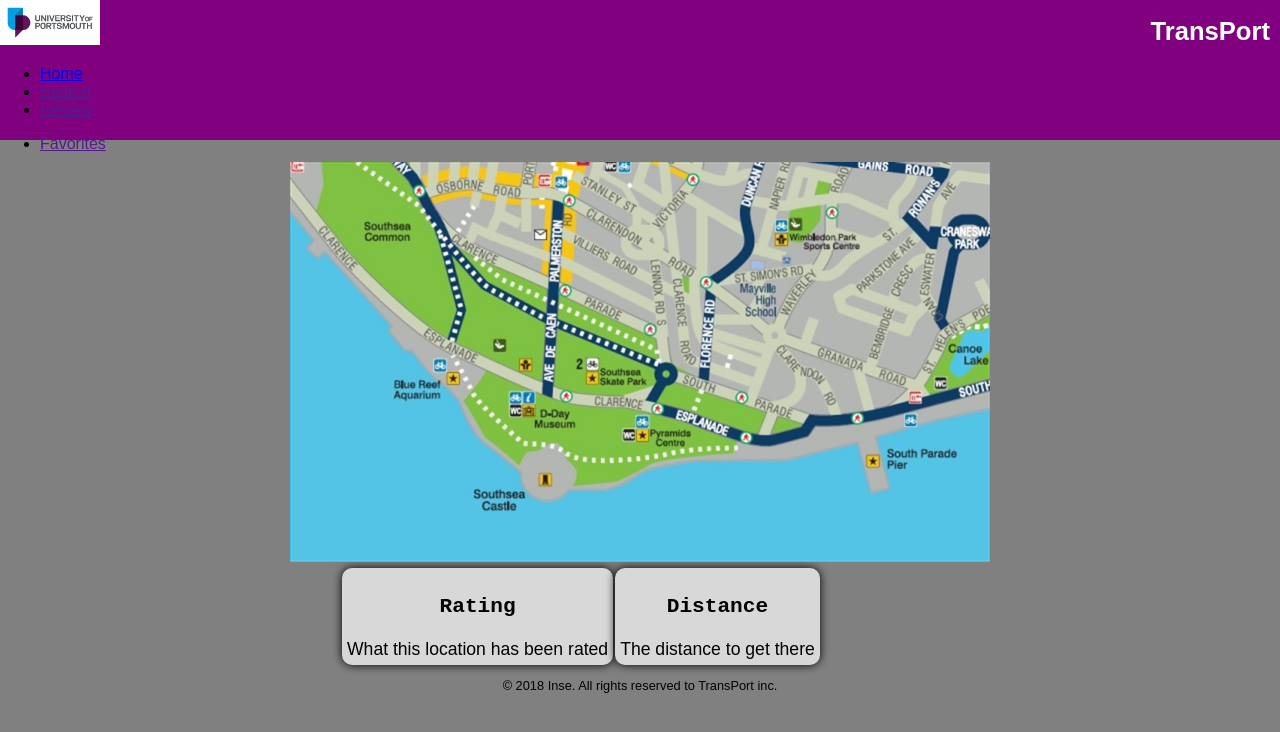
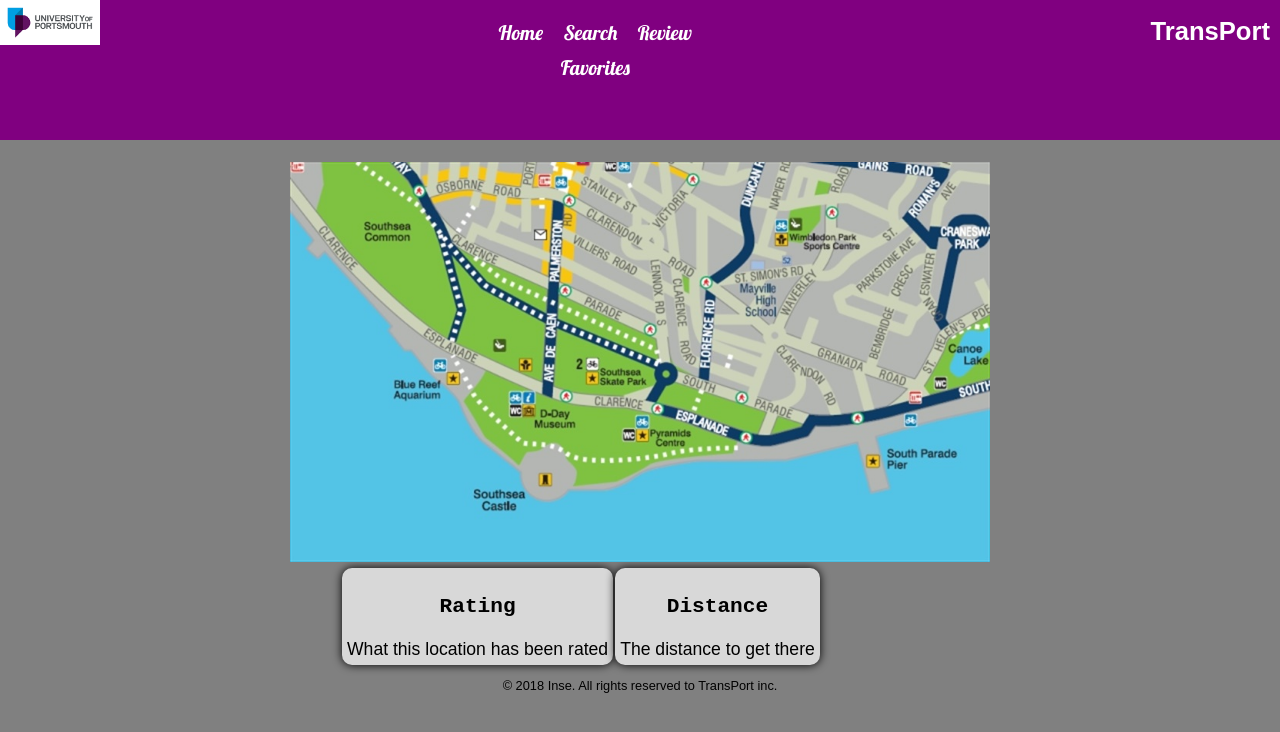
Before and after one commit to roberttootill98/TransPortsmouth, a plain HTML site: page webpages/index.html in a window 1280 px wide. Drawn offline with Linux system fonts and the light colour scheme.

Commit message:
took off hash keys from header as we changed the tag in html

```diff
--- a/webpages/Inse.css
+++ b/webpages/Inse.css
@@ -35,12 +35,12 @@ margin-top: 10px;
 }
 
 
-#header #nav{
+header #nav{
   margin-top: -40px;
   text-align: center;
 }
 
-#header #nav ul li{
+header #nav ul li{
 line-height: 15px;
 list-style-type: none;
 display: inline;
@@ -50,12 +50,12 @@ font-family: "Lobster";
 }
 
 
-#header #nav a{
+header #nav a{
 text-decoration: none;
 color: white;
 }
 
-#header #nav ul li a:hover{
+header #nav ul li a:hover{
 color: yellow;
 }
 
@@ -145,7 +145,7 @@ h1{
     max-height: 40%;
     margin-top: 14px;
   }
-  #header #nav ul li
+  header #nav ul li
   {
     font-size: 1em;
   }
```
